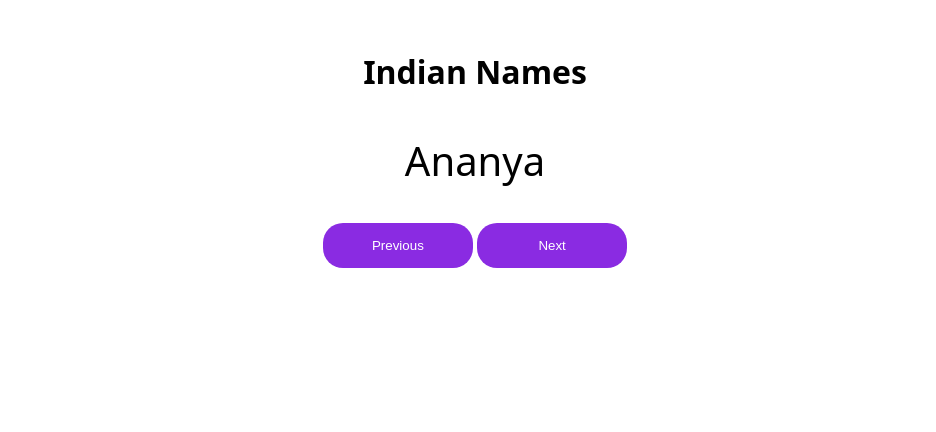
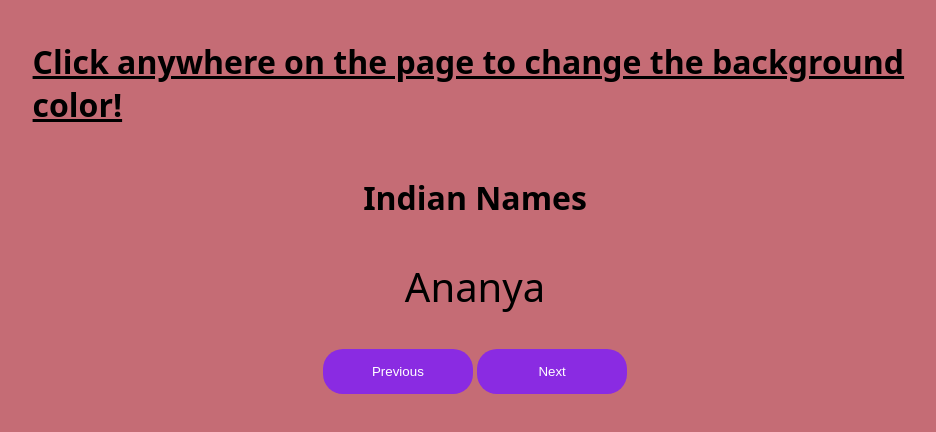
Before and after one commit to Ayush-Singh-Bhati/JS-Assignment-3-, a plain HTML site: page index.html in a window 1280 px wide. Both pictures are taken after a click on the button "Previous". Shown: the whole page, without its empty margins (165-1101 px from the left). Drawn offline with Linux system fonts and the light colour scheme.

Commit message:
Add files via upload

```diff
--- a/app.js
+++ b/app.js
@@ -1,25 +1,25 @@
 
 
-// getRandomColor=()=>{
-//     const letters = '012345678ABCDEF';
-//     let color = '#';
+getRandomColor=()=>{
+    const letters = '012345678ABCDEF';
+    let color = '#';
 
-//     for (i = 0; i<6; i++){
+    for (i = 0; i<6; i++){
 
-//         color += letters[Math.floor(Math.random() * 16)];
-//     }
-//     console.log('clicked')
-//     return color;
-// }
+        color += letters[Math.floor(Math.random() * 16)];
+    }
+    console.log('clicked')
+    return color;
+}
 
 
-// changeBackgroundColor=()=>{
+changeBackgroundColor=()=>{
 
-//     let randomcolor = getRandomColor();
-//     document.body.style.backgroundColor = randomcolor;
-// }
+    let randomcolor = getRandomColor();
+    document.body.style.backgroundColor = randomcolor;
+}
 
-// document.onclick = changeBackgroundColor;
+document.onclick = changeBackgroundColor;
 
 
 
--- a/index.html
+++ b/index.html
@@ -8,7 +8,7 @@
 </head>
 <body>
 
-    <!-- <div class="title"><h1>Click anywhere on the page to change the background color!</h1></div> -->
+    <div class="title"><h1>Click anywhere on the page to change the background color!</h1></div>
 
 
 
```
